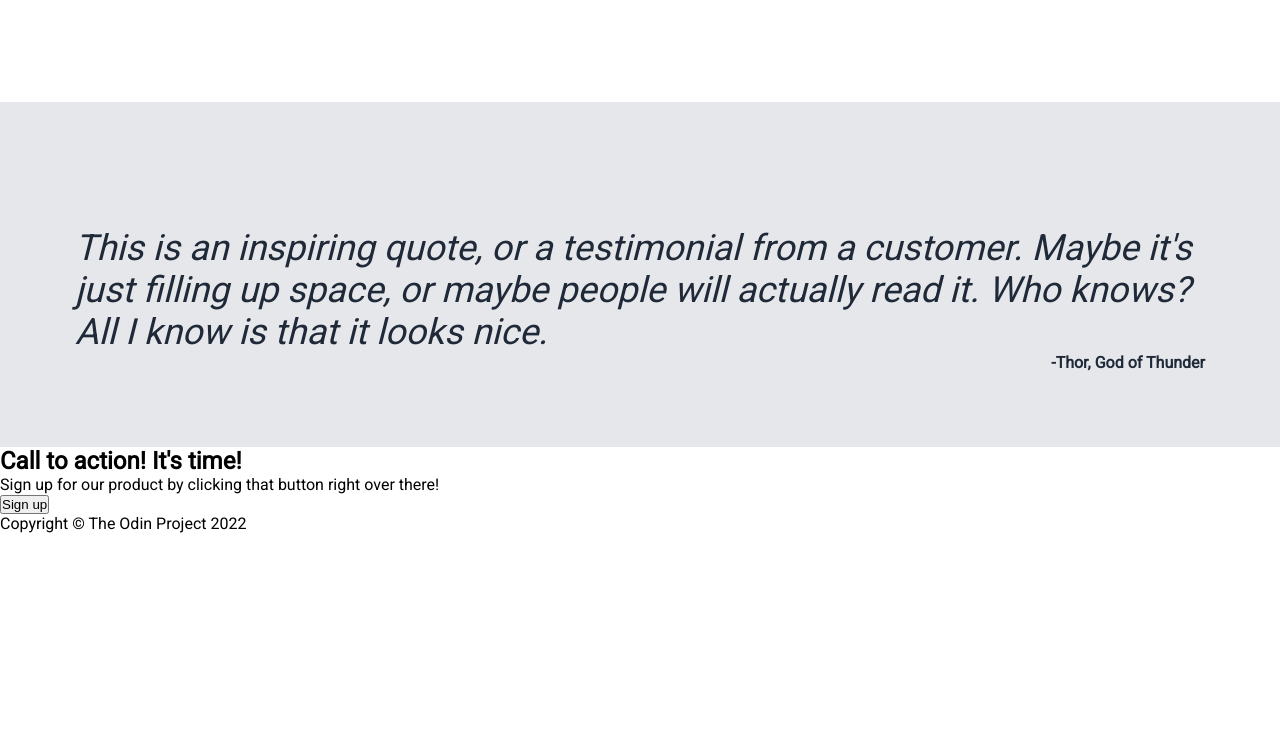
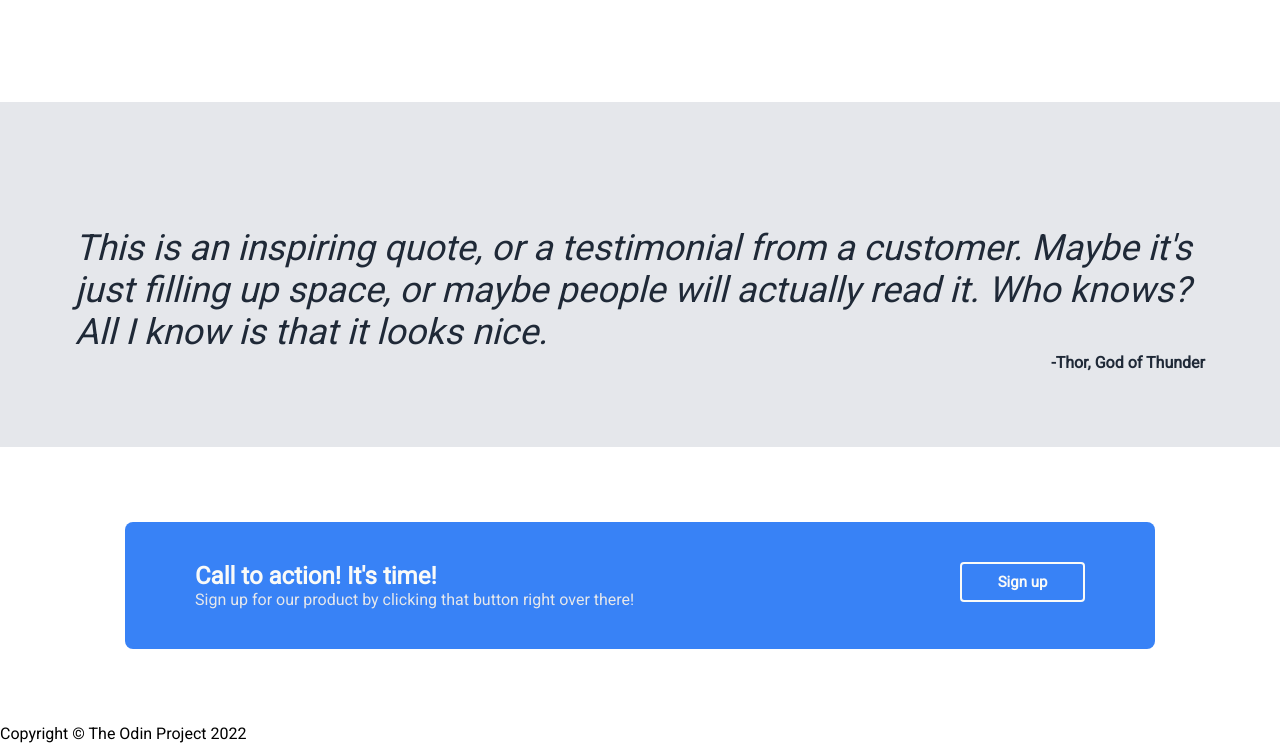
Before and after one commit to seeniik/odin-landing-page, a plain HTML site: page index.html in a window 1280 px wide. Shown: the part 724-1467 px from the top of the page. Before the commit the page ends 1257 px from the top, so only its background shows below. Drawn offline with Linux system fonts and the light colour scheme.

Commit message:
Style action section with positioning and colors

```diff
--- a/styles.css
+++ b/styles.css
@@ -129,6 +129,37 @@ a {
    align-self: flex-end;
 }
 
+/*-----ACTION-----*/
+
+.action {
+    background-color: #3882F6;
+    color: #F9FAF8;
+    border-radius: 8px;
+    margin: 75px 125px;
+    padding: 40px 70px;
+    display: flex;
+    justify-content: space-between;
+    flex-wrap: wrap;
+}
+
+.action-text p {
+    color: #E5E7EB;
+}
+
+.action button {
+    background-color: #3882F6;
+    padding: 5px 15px;
+    width: 125px;
+    height: 40px;
+    font-family: "Roboto", sans-serif;
+    font-size: 15px;
+    font-weight: bold;
+    color: #F9FAF8;
+    border-color: #F9FAF8;
+    border-style: solid;
+    border-radius: 4px;
+}
+
 
 /*
 .img-box {
```
